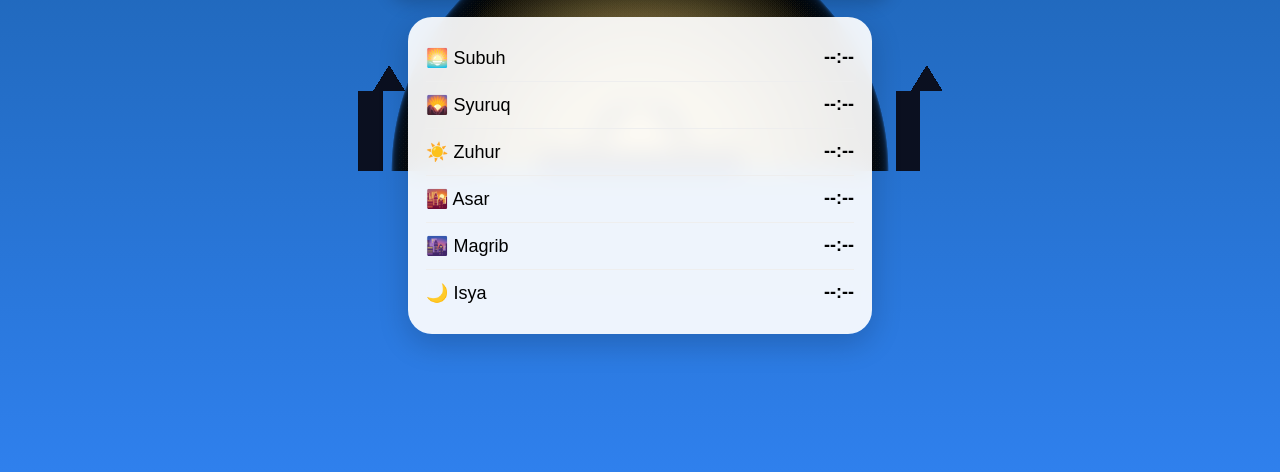
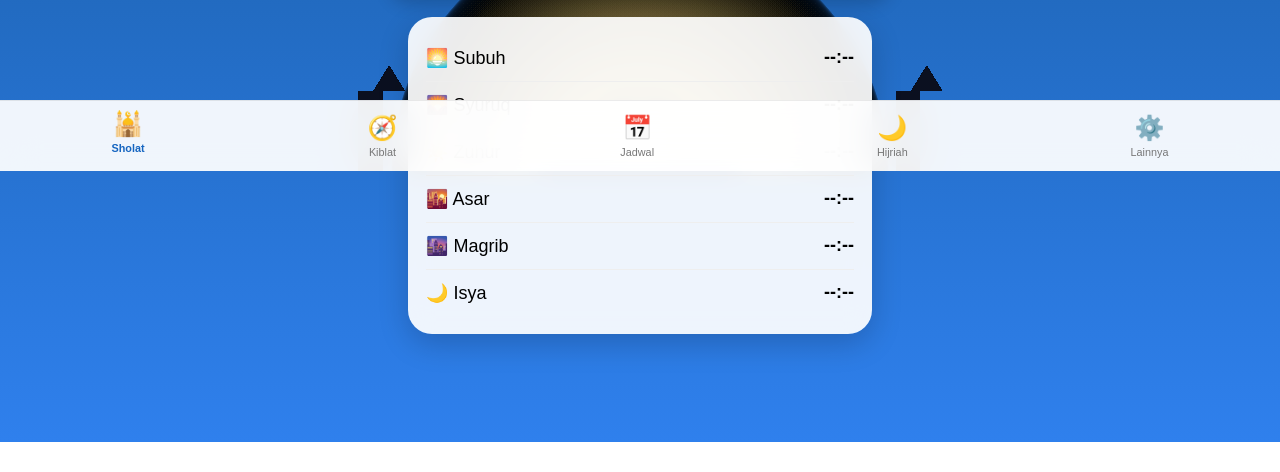
Before and after one commit to jaziraarab15-eng/jadwal-sholat-v2, a website: page www/index.html in a window 1280 px wide. Shown: the part 629-1101 px from the top of the page. After the commit the page ends 1071 px from the top, so only its background shows below. Drawn offline with Linux system fonts and the light colour scheme.

Commit message:
Tambah Bottom Navigation

```diff
--- a/www/index.html
+++ b/www/index.html
@@ -49,5 +49,35 @@
 <script src="visual-background.js"></script>
 <script src="app.js"></script>
 
+<!-- ===== Bottom Navigation ===== -->
+<nav class="bottom-nav">
+
+    <div class="nav-item active" id="nav-home">
+        <span>🕌</span>
+        <small>Sholat</small>
+    </div>
+
+    <div class="nav-item" id="nav-qibla">
+        <span>🧭</span>
+        <small>Kiblat</small>
+    </div>
+
+    <div class="nav-item" id="nav-calendar">
+        <span>📅</span>
+        <small>Jadwal</small>
+    </div>
+
+    <div class="nav-item" id="nav-hijri">
+        <span>🌙</span>
+        <small>Hijriah</small>
+    </div>
+
+    <div class="nav-item" id="nav-more">
+        <span>⚙️</span>
+        <small>Lainnya</small>
+    </div>
+
+</nav>
+
 </body>
 </html>
--- a/www/style.css
+++ b/www/style.css
@@ -169,3 +169,64 @@ label{
 body{
     padding-bottom:120px;
 }
+
+/* ===== Bottom Navigation ===== */
+
+.bottom-nav{
+    position:fixed;
+    left:0;
+    right:0;
+    bottom:0;
+    height:70px;
+
+    background:#ffffffee;
+    backdrop-filter:blur(18px);
+
+    display:flex;
+    justify-content:space-around;
+    align-items:center;
+
+    border-top:1px solid rgba(0,0,0,.08);
+
+    z-index:9999;
+}
+
+.nav-item{
+
+    display:flex;
+    flex-direction:column;
+
+    align-items:center;
+
+    color:#777;
+
+    font-size:13px;
+
+    cursor:pointer;
+
+    transition:.3s;
+}
+
+.nav-item span{
+
+    font-size:24px;
+
+    margin-bottom:4px;
+
+}
+
+.nav-item.active{
+
+    color:#1565C0;
+
+    transform:translateY(-4px);
+
+    font-weight:bold;
+
+}
+
+body{
+
+    padding-bottom:90px;
+
+}
```
